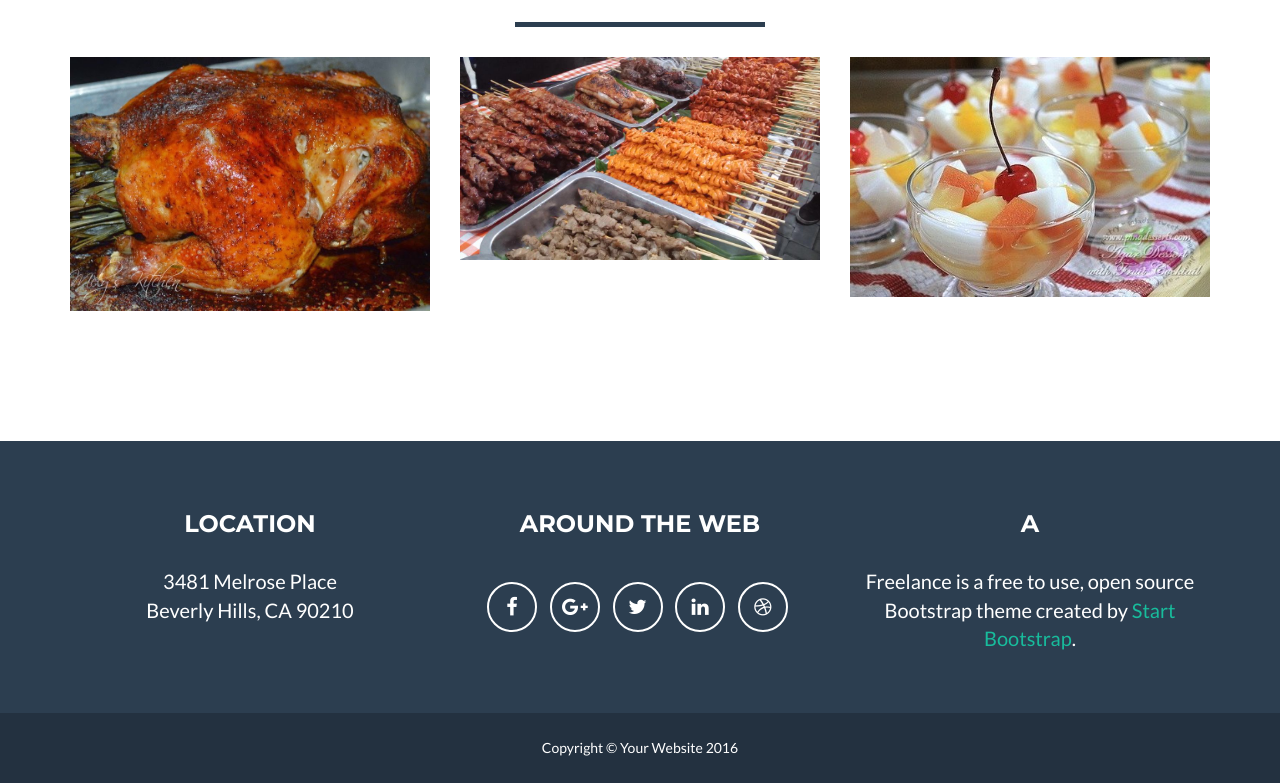
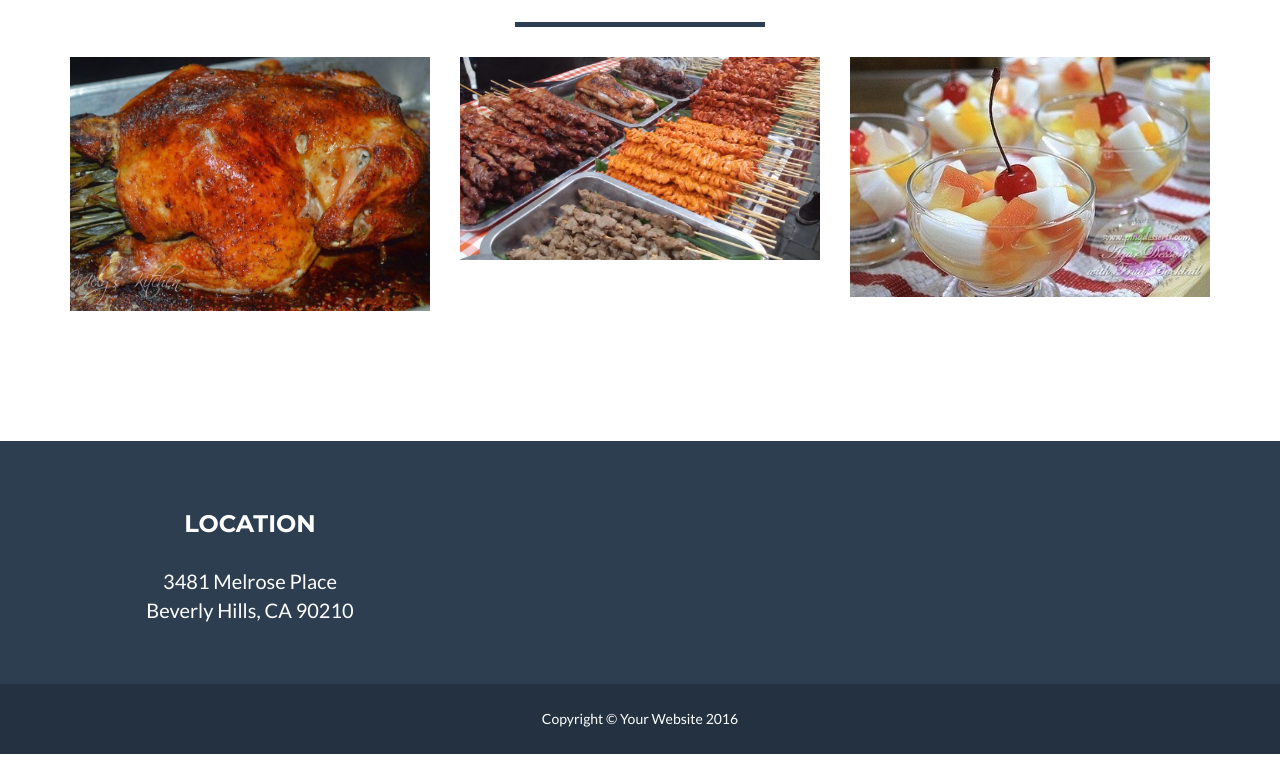
Before and after one commit to nathanielestrada/Foods, a website: page index.html in a window 1280 px wide. Shown: the part 925-1708 px from the top of the page. After the commit the page ends 1679 px from the top, so only its background shows below. Drawn offline with nearby package versions, Linux system fonts and the light colour scheme.

Commit message:
Update index.html

```diff
--- a/index.html
+++ b/index.html
@@ -127,30 +127,6 @@
                         <h3>Location</h3>
                         <p>3481 Melrose Place
                             <br>Beverly Hills, CA 90210</p>
-                    </div>
-                    <div class="footer-col col-md-4">
-                        <h3>Around the Web</h3>
-                        <ul class="list-inline">
-                            <li>
-                                <a href="#" class="btn-social btn-outline"><i class="fa fa-fw fa-facebook"></i></a>
-                            </li>
-                            <li>
-                                <a href="#" class="btn-social btn-outline"><i class="fa fa-fw fa-google-plus"></i></a>
-                            </li>
-                            <li>
-                                <a href="#" class="btn-social btn-outline"><i class="fa fa-fw fa-twitter"></i></a>
-                            </li>
-                            <li>
-                                <a href="#" class="btn-social btn-outline"><i class="fa fa-fw fa-linkedin"></i></a>
-                            </li>
-                            <li>
-                                <a href="#" class="btn-social btn-outline"><i class="fa fa-fw fa-dribbble"></i></a>
-                            </li>
-                        </ul>
-                    </div>
-                    <div class="footer-col col-md-4">
-                        <h3>A</h3>
-                        <p>Freelance is a free to use, open source Bootstrap theme created by <a href="http://startbootstrap.com">Start Bootstrap</a>.</p>
                     </div>
                 </div>
             </div>
```
